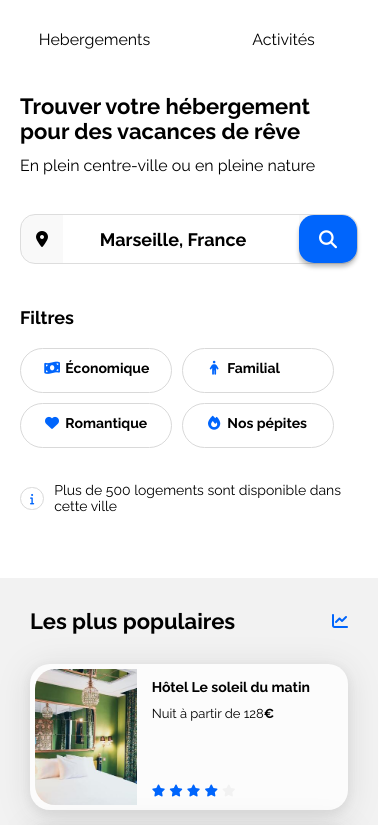
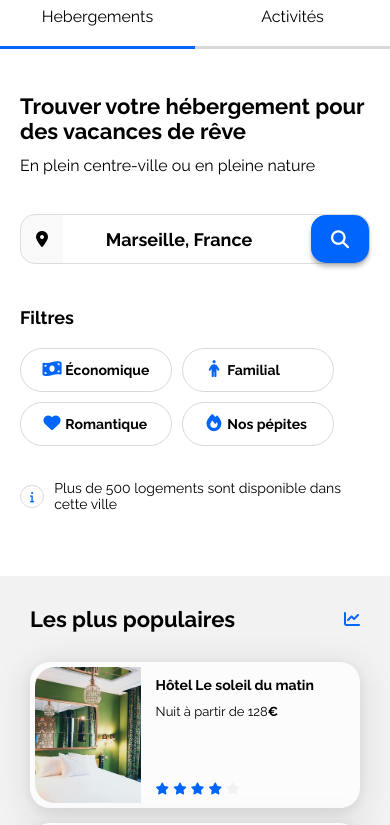
Before and after one commit to Magfoxx/Booki, a plain HTML site: page index.html in a window 390 px wide. Shown: the part 74-899 px from the top of the page. Drawn offline with Linux system fonts and the light colour scheme.

Commit message:
Version mediaQuery terminé

```diff
--- a/assets/styles/hebergement-and-popular.css
+++ b/assets/styles/hebergement-and-popular.css
@@ -26,7 +26,6 @@
   display: flex;
   flex-direction: column;
   justify-content: space-between;
-  align-items: left;
 }
 
 .hebergement-cards img {
--- a/assets/styles/mediaQuery.css
+++ b/assets/styles/mediaQuery.css
@@ -12,8 +12,6 @@
     margin-bottom: 10px;
     ;
   }
-
-
 
   /******** Section hebergement et populaires *********/
   .hebergements-and-populaires {
@@ -67,7 +65,7 @@
   /********** Section Header ***********/
 
   .main-container {
-    max-width: 767.98px;
+    max-width: 768px;
     padding: 0;
   }
 
@@ -93,33 +91,33 @@
 
   nav ul li {
     margin: 0 auto;
-    padding: 0 auto;
-  }
-
-  nav ul li:hover {
-    width: 100%;
+    padding-bottom: 20px;
   }
 
   nav ul li::before {
-    display: none;
-    /* Pour Masquer le content:"" */
+    content: none;
   }
 
-  nav ul li::after {
-    content: "";
+  .bar {
+    display: grid;
+    grid-template-columns: 50% 50%;
+  }
+
+  .bar-left {
+    height: 3px;
+    width: 100%;
     background-color: var(--main-color);
-    position: absolute;
+  }
+
+  .bar-right {
     height: 3px;
+    width: 100%;
+    background-color: var(--main-border-color);
   }
 
   /****** Section info-group *********/
   .info-group {
     margin: 30px 20px 0;
-  }
-
-  /* headline */
-  .headline {
-    padding-right: px;
   }
 
   /* formulaire de recherche */
@@ -158,6 +156,10 @@
 
   .btn button {
     font-size: 14px;
+  }
+
+  .btn i {
+    font-size: 17px;
   }
 
   /* InfoBar*/
@@ -220,7 +222,6 @@
   }
 
   /******* Section Activités *******/
-  .activites {}
 
   .activites-cards {
     flex-direction: column;
--- a/index.html
+++ b/index.html
@@ -29,6 +29,10 @@
           <li><a href="#1">Hebergements</a></li>
           <li><a href="#2">Activités</a></li>
         </ul>
+        <div class="bar">
+          <div class="bar-left"></div>
+          <div class="bar-right"></div>
+        </div>
       </nav>
     </header>
     <main>
@@ -75,8 +79,7 @@
           <div class="hebergement-cards">
             <a href="#">
               <article class="card">
-                                <img src="./images/hebergements/fred-kleber.jpg"
-                                    alt="image de la chambre d'hotel montrant deux lits">
+                <img src="./images/hebergements/fred-kleber.jpg" alt="image de la chambre d'hotel montrant deux lits">
                 <div class="card-content">
                   <div class="card-txt">
                     <h3 class="card-title">Hotel du port</h3>
@@ -115,8 +118,7 @@
             </a>
             <a href="#">
               <article class="card">
-                                <img src="./images/hebergements/reisetopia.jpg"
-                                    alt="image de la chambre d'hotel montrant deux lits">
+                <img src="./images/hebergements/reisetopia.jpg" alt="image de la chambre d'hotel montrant deux lits">
                 <div class="card-content">
                   <div class="card-txt">
                     <h3 class="card-title">Hotel Les mouettes</h3>
@@ -135,8 +137,7 @@
             </a>
             <a href="#">
               <article class="card">
-                                <img src="./images/hebergements/annie-spratt.jpg"
-                                    alt="image de la chambre d'hotel montrant deux lits">
+                <img src="./images/hebergements/annie-spratt.jpg" alt="image de la chambre d'hotel montrant deux lits">
                 <div class="card-content">
                   <div class="card-txt">
                     <h3 class="card-title">Hotel de la mer</h3>
@@ -175,8 +176,7 @@
             </a>
             <a href="#">
               <article class="card">
-                                <img src="./images/hebergements/nicate-lee.jpg"
-                                    alt="image de la chambre d'hotel montrant deux lits">
+                <img src="./images/hebergements/nicate-lee.jpg" alt="image de la chambre d'hotel montrant deux lits">
                 <div class="card-content">
                   <div class="card-txt">
                     <h3 class="card-title">Auberge Le Panier</h3>
@@ -228,8 +228,7 @@
             </a>
             <a href="#">
               <article class="card">
-                                <img src="./images/hebergements/aw-creative.jpg"
-                                    alt="Image de la chambre d'hôtel montrant un lit" />
+                <img src="./images/hebergements/aw-creative.jpg" alt="Image de la chambre d'hôtel montrant un lit" />
                 <div class="card-content">
                   <div class="card-txt">
                     <h3 class="card-title">
@@ -338,6 +337,4 @@
       </div>
     </footer>
   </div>
-
-
-</body>Ò
+</body>
```
Lines whose indentation alone changed are shown as unchanged.
